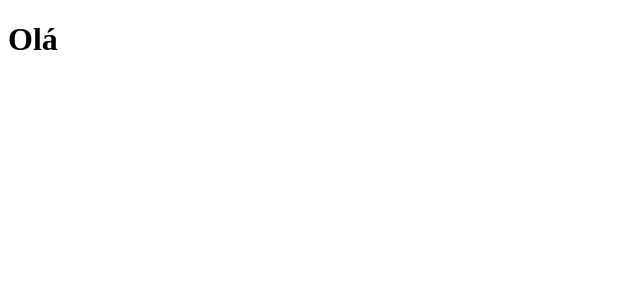
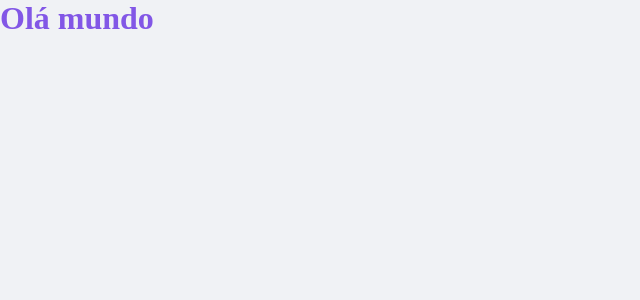
Before and after one commit to SamuelBalena/dtmoney, a React (Create React App) app: page / in a window 1280 px wide. Shown: the top 300 px of the page, without its empty margins (0-640 px from the left). Built offline with nearby package versions, Linux system fonts and the light colour scheme.

Commit message:
styles: added globalStyles

```diff
--- a/src/App.tsx
+++ b/src/App.tsx
@@ -1,9 +1,15 @@
 import styled from 'styled-components'
+import { GlobalStyles } from './styles/global';
+
+const Title = styled.h1`
+  color: #8257e6;
+`
 
 export function App() {
   return (
     <div className="App">
-        <h1>Olá</h1>
+        <Title>Olá mundo</Title>
+        <GlobalStyles/>
     </div>
   );
 }
--- /dev/null
+++ b/src/styles/global.ts
@@ -0,0 +1,47 @@
+import { createGlobalStyle } from "styled-components";
+
+export const GlobalStyles = createGlobalStyle`
+    :root {
+        --background: #f0f2f5;
+        --red: #E52E4D;
+        --blue: #5429CC;
+
+        --blue-light: #6933FF;
+
+        --text-title: #363F5F;
+        --text-body: #969CB3;
+
+        --background: #F0F2F5;
+        --shape: #FFFFFF;
+    }
+
+    * {
+        margin: 0;
+        padding: 0;
+        box-sizing: border-box;
+    }
+
+    html { // Altera os tamanhos das fontes em telas diferentes
+        @media (max-width: 1080px) {
+            font-size: 93.75%;
+        }
+
+        @media (max-width: 720px) {
+            font-size: 87.5;
+        }
+    }
+
+    body {
+        background: var(--background);
+        -webkit-font-smoonthing: antialiased;
+    }
+
+    button {
+        cursor: pointer;
+    }
+
+    [disabled] {
+        opacity: 0.6;
+        cursor: not-allowed;
+    }
+`
```
